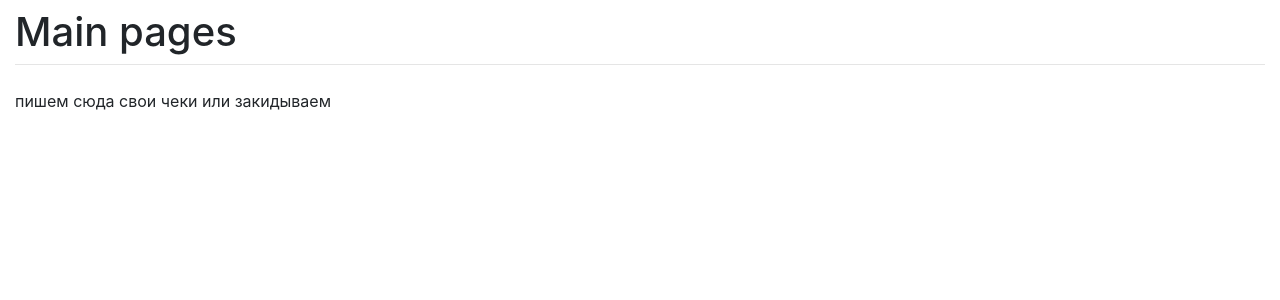
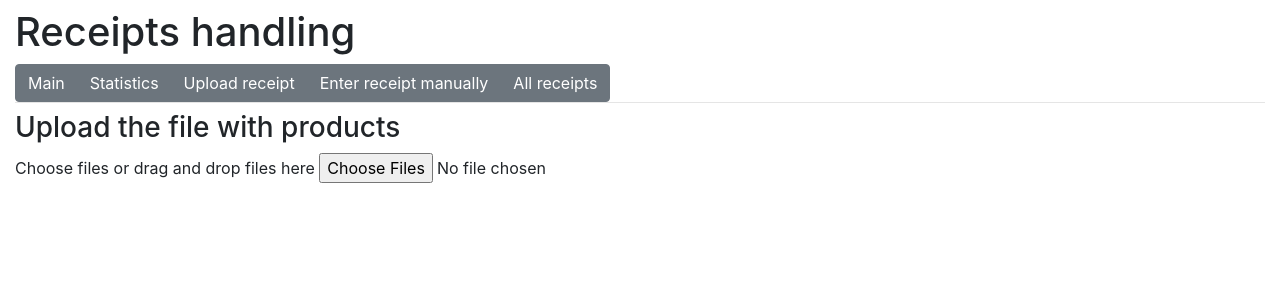
Before and after one commit to HappyVovaN/Receipts_Site, a Django app: page /receipts_in/ in a window 1280 px wide. Shown: the top 300 px of the page. Run offline with Django 4.2, Linux system fonts and the light colour scheme; some libraries are stand-ins or nearby versions.

Commit message:
Making the frontend part fro now

```diff
--- a/receipts/urls.py
+++ b/receipts/urls.py
@@ -1,8 +1,8 @@
 from django.urls import path
 from receipts import views
-
+app_name='receipts'
 urlpatterns = [
-    path('', views.receipts, name='receipts'),
+    path('', views.receipts, name='receipts_main'),
     path('receipts_in/', views.receipts_in, name='receipts_in'),
     path('statistic/', views.statistic, name='statistic'),
     path('all/', views.Products_ALL.as_view(), name='product-form'),
--- a/receipts/views.py
+++ b/receipts/views.py
@@ -18,7 +18,7 @@ def receipts_in(request):
     context = {
         'cont': 'пишем сюда свои чеки или закидываем'
     }
-    return render(request, 'receipts/index.html', context)
+    return render(request, 'receipts/upload.html', context)
 
 
 def all_receipts(request):
@@ -38,11 +38,11 @@ def statistic(request):
 
 class Products_ALL(ListView):
     model = Product
-    template_name = 'receipts/product_list2.html'
+    template_name = 'receipts/product_list.html'
 
     def get_context_data(self, **kwargs):
         mydata = Product.objects.all().values()
-        context = {'products': mydata}
+        context = {'products': mydata, 'name': 'All products'}
         print(context)
         return context
 
--- a/templates/base.html
+++ b/templates/base.html
@@ -4,14 +4,23 @@
     <meta charset="utf-8">
     <meta name="viewport" content="width=device-width, initial-scale=1, shrink-to-fit=no">
     <link rel="stylesheet" href="https://stackpath.bootstrapcdn.com/bootstrap/4.1.3/css/bootstrap.min.css" integrity="sha384-MCw98/SFnGE8fJT3GXwEOngsV7Zt27NXFoaoApmYm81iuXoPkFOJwJ8ERdknLPMO" crossorigin="anonymous">
-    <title>Receipts site</title>
+    <script src="https://stackpath.bootstrapcdn.com/bootstrap/4.3.1/js/bootstrap.bundle.min.js"></script>
+    <script src="https://cdnjs.cloudflare.com/ajax/libs/jquery/3.2.1/jquery.min.js"></script>
+      <title>Receipts site</title>
   </head>
   <body>
     <div class="container-fluid">
       <div class="row justify-content-center">
         <div class="col-sm">
-          <h1 class="mt-2">Main pages</h1>
-          <hr class="mt-0 mb-4">
+            <h1 class="mt-2">Receipts handling</h1>
+            <div class="btn-group" role="group" aria-label="Main pages">
+                <a type="button" class="btn btn-secondary" href="{% url 'receipts:receipts_main'  %}" class="text-light">Main</a>
+                <a type="button" class="btn btn-secondary" href="{% url 'receipts:statistic'  %}" class="text-light">Statistics</a>
+                <a type="button" class="btn btn-secondary" href="{% url 'receipts:receipts_in'  %}" class="text-light">Upload receipt</a>
+                <a type="button" class="btn btn-secondary" href="{% url 'receipts:manual_in'  %}" class="text-light">Enter receipt manually</a>
+                <a type="button" class="btn btn-secondary" href="{% url 'receipts:product-form'  %}" class="text-light">All receipts</a>
+            </div>
+            <hr class="mt-0 mb-2">
           {% block content %}
           {% endblock %}
         </div>
--- a/templates/receipts/product_form.html
+++ b/templates/receipts/product_form.html
@@ -2,6 +2,7 @@
 {% load crispy_forms_tags %}
 
 {% block content %}
+<h3>Enter the information about the product</h3>
   <form method="post" novalidate>
     {% csrf_token %}
     {{ form|crispy }}
--- a/templates/receipts/product_list2.html
+++ b/templates/receipts/product_list.html
@@ -1,6 +1,8 @@
 {% extends 'base.html' %}
 <link href="https://cdnjs.cloudflare.com/ajax/libs/twitter-bootstrap/4.1.1/css/bootstrap.css" rel="stylesheet"/>
 {% block content %}
+
+    <h3>List of all products</h3>
 <table class="table">
   <thead>
     <tr>
--- /dev/null
+++ b/templates/receipts/upload.html
@@ -0,0 +1,25 @@
+{% extends 'base.html' %}
+{#<link href="https://stackpath.bootstrapcdn.com/bootstrap/4.3.1/css/bootstrap.min.css" rel="stylesheet" id="bootstrap-css">#}
+{#<script src="https://stackpath.bootstrapcdn.com/bootstrap/4.3.1/js/bootstrap.bundle.min.js"> </scipt>#}
+{#<script src="https://cdnjs.cloudflare.com/ajax/libs/jquery/3.2.1/jquery.min.js"> </scipt>#}
+
+{% block content %}
+
+    <div class="row">
+        <div class="col-md-12">
+
+        <h3>Upload the file with products</h3>
+
+<div class="file-drop-area">
+  <span class="choose-file-button">Choose files</span>
+  <span class="file-message">or drag and drop files here</span>
+  <input class="file-input" type="file" multiple>
+</div>
+
+        </div>
+
+    </div>
+
+
+
+{% endblock %}
```
